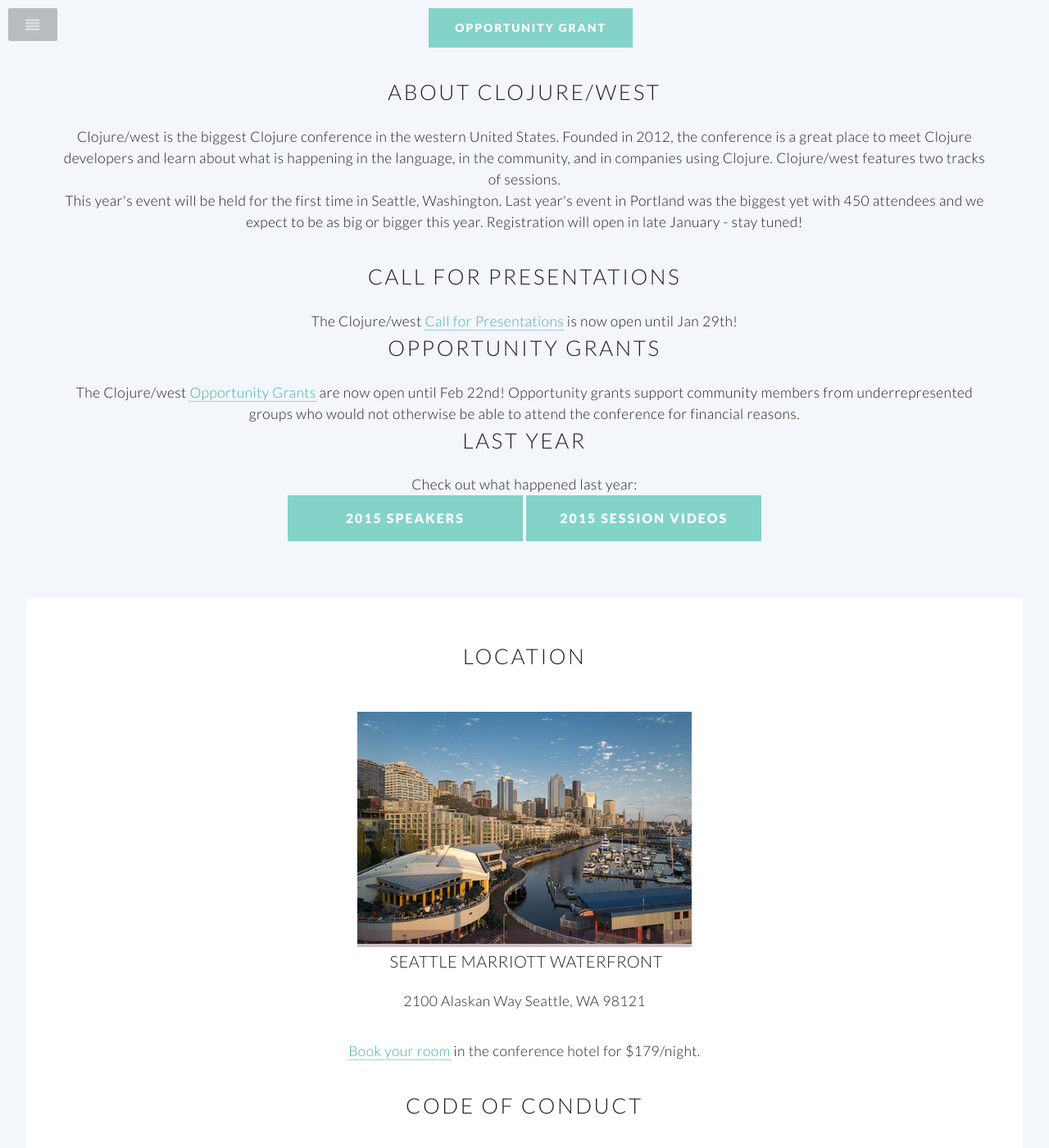
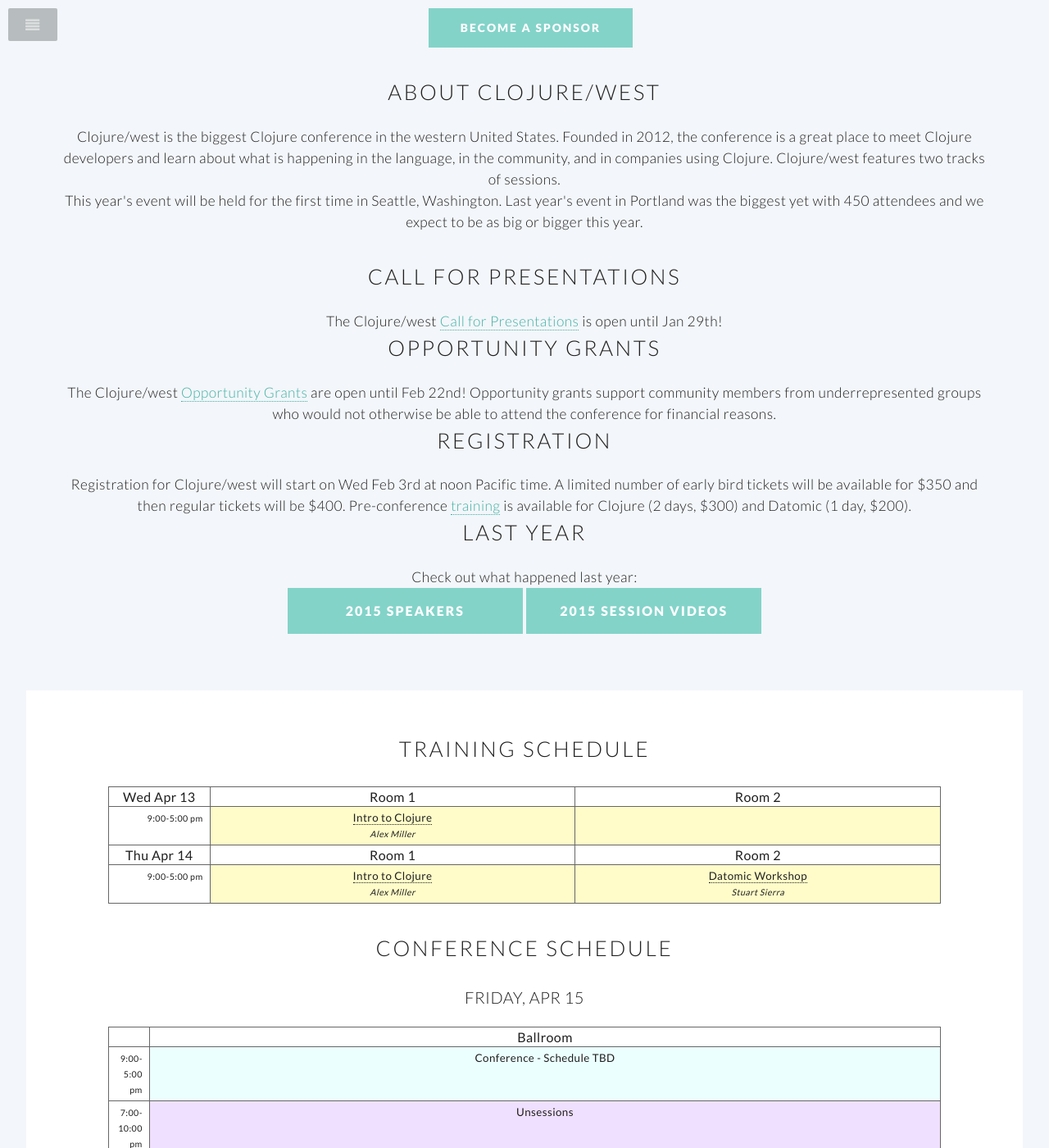
Before and after one commit to clojurewest/clojurewest.github.io, a Jekyll site: the page built from index.html, in a window 1280 px wide and 1400 px high, scrolled down 1013 px. Shown: the whole window at 82% size. Built offline with Jekyll 4.4.1, drawn with Linux system fonts in a browser that asks for light colours; some of the changed text lies outside the part shown.

Commit message:
add training and registration info

```diff
--- a/_includes/header.html
+++ b/_includes/header.html
@@ -11,7 +11,7 @@
 							<ul>
 								<li class="current"><a href="index.html">Home</a></li>
 								<!-- <li><a href="speakers">Speakers</a></li> -->
-								<!-- <li><a href="training">Training</a></li> -->
+								<li><a href="training">Training</a></li>
 								<li><a href="opportunity">Opp Grants</a></li>
                 <li><a href="sponsorship">Sponsorship</a></li>
 								<li><a href="policies">Policies</a></li>
@@ -20,7 +20,7 @@
 							</ul>
 						</li>
 						<!-- FOR REGISTRATION:
-						<li><a href="http://eventbritesomethingorother" class="button special">register</a></li>
+						<li><a href="http://somethingorother" class="button special">register</a></li>
 							-->
 					</ul>
 				</nav>
--- a/_layouts/home.html
+++ b/_layouts/home.html
@@ -47,9 +47,9 @@
 			<br/>
 			<ul class="buttons">
  			  <!-- <li><a href="https://ti.to/cognitect/clojure-conj-2015" class="button special">register</a></li> -->
- 			  <li><a href="sponsorship" class="button special">become a sponsor</a></li>
 			  <li><a href="cfp" class="button special">submit talk</a></li>
 			  <li><a href="opportunity" class="button special">opportunity grant</a></li>
+ 			  <li><a href="sponsorship" class="button special">become a sponsor</a></li>
 			  <!-- <li><a href="http://go.cognitect.com/l/46282/2015-12-18/2lzbzx" class="button special">mailing list</a></li> -->
 			</ul>
 
@@ -61,15 +61,23 @@
 			<br/>
 			<p>This year's event will be held for the first time in Seattle, Washington.<br/>
 					Last year's event in Portland was the biggest yet with 450 attendees and we<br/>
-					expect to be as big or bigger this year. Registration will open in late January - stay tuned!</p>
+					expect to be as big or bigger this year.</p>
 			<br/>
 
 			<h2>Call for Presentations</h2>
-			<p>The Clojure/west <a href="cfp">Call for Presentations</a> is now open until Jan 29th!</p>
+			<p>The Clojure/west <a href="cfp">Call for Presentations</a> is open until Jan 29th!</p>
 			<br/>
 
 			<h2>Opportunity Grants</h2>
-			<p>The Clojure/west <a href="opportunity">Opportunity Grants</a> are now open until Feb 22nd! Opportunity grants support community members from underrepresented groups who would not otherwise be able to attend the conference for financial reasons.</p>
+			<p>The Clojure/west <a href="opportunity">Opportunity Grants</a> are open until Feb 22nd!<br/>
+				Opportunity grants support community members from underrepresented groups who would not<br/>
+				otherwise be able to attend the conference for financial reasons.</p>
+			<br/>
+
+			<h2>Registration</h2>
+			<p>Registration for Clojure/west will start on Wed Feb 3rd at noon Pacific time. A limited<br/>
+				number of early bird tickets will be available for $350 and then regular tickets will be $400.<br/>
+			  Pre-conference <a href="training">training</a> is available for Clojure (2 days, $300) and Datomic (1 day, $200).</p>
 			<br/>
 
 			<h2>Last Year</h2>
@@ -79,7 +87,87 @@
 					<a href="https://www.youtube.com/playlist?list=PLZdCLR02grLrKAOj8FJ1GGmNM5l7Okz0a" class="button special">2015 Session Videos</a></h3>
 		</header>
 
-		<section class="wrapper style3 container special">
+	<section class="wrapper style3 container special">
+
+					<h2>training schedule</h2>
+								<table><tbody>
+									<tr>
+										<th class="recess">Wed Apr 13</th>
+										<th class="recess">Room 1</th>
+										<th class="recess">Room 2</th>
+									</tr>
+									<tr>
+										<td class="time">9:00-5:00 pm</td>
+										<td class="slot talk">
+											<div class="title"><a href="training#clojure">Intro to Clojure</a></div>
+										    <div class="speaker">Alex Miller</div>
+										</td>
+										<td class="slot">
+										</td>
+									</tr>
+									<tr>
+										<th class="recess">Thu Apr 14</th>
+										<th class="recess">Room 1</th>
+										<th class="recess">Room 2</th>
+									</tr>
+									<tr>
+										<td class="time">9:00-5:00 pm</td>
+										<td class="slot talk">
+											<div class="title"><a href="training#clojure">Intro to Clojure</a></div>
+										    <div class="speaker">Alex Miller</div>
+										</td>
+										<td class="slot talk">
+											<div class="title"><a href="training#datomic">Datomic Workshop</a></div>
+											<div class="speaker">Stuart Sierra</div>
+										</td>
+									</tr>
+								</tbody></table>
+
+						  <h2>conference schedule</h2>
+								<header>
+                                     <h3>friday, apr 15</h3>
+								</header>
+								<table><tbody>
+									<tr>
+										<th class="recess">&nbsp;</th>
+										<th class="recess">Ballroom</th>
+									</tr>
+									<tr>
+										<td class="time">9:00-5:00 pm</td>
+										<td class="slot recess" colspan="2">
+											<div class="title">Conference - Schedule TBD</div>
+										</td>
+									</tr>
+									<tr>
+										<td class="time">7:00-10:00 pm</td>
+										<td class="slot special" colspan="2">
+											<div class="title">Unsessions</div>
+										</td>
+									</tr>
+								</tbody></table>
+
+								<header>
+                                     <h3>saturday, apr 16</h3>
+								</header>
+								<table><tbody>
+									<tr>
+										<th class="recess">&nbsp;</th>
+										<th class="recess">Ballroom</th>
+									</tr>
+									<tr>
+										<td class="time">9:00-5:00 pm</td>
+										<td class="slot recess" colspan="2">
+											<div class="title">Conference - Schedule TBD</div>
+										</td>
+									</tr>
+									<tr>
+										<td class="time">7:00-10:00 pm</td>
+										<td class="slot special" colspan="2">
+											<div class="title">Party</div>
+										</td>
+									</tr>
+								</tbody></table>
+
 			<header class="major">
 			  <h2><a id="location">location</a></h2>
 			</header>
@@ -177,8 +265,6 @@
 					</section>
 				</div>
 			</div>
-
-		</section>
 	</article>
 
 	<!-- CTA -->
@@ -189,9 +275,9 @@
 		<footer>
 			<ul class="buttons">
 			  <!-- <li><a href="http://" class="button special">register</a></li> -->
-			  <li><a href="sponsorship" class="button">sponsor</a></li>
 			  <li><a href="cfp" class="button">submit talk</a></li>
 			  <li><a href="opportunity" class="button">opportunity grant</a></li>
+			  <li><a href="sponsorship" class="button">sponsor</a></li>
 			  <!-- <li><a href="http://go.cognitect.com/l/46282/2015-12-18/2lzbzx" class="button">mailing list</a></li> -->
 			</ul>
 		</footer>
```
Also changed, not shown: training.html (added, +62 -0 lines), 1 other file.
